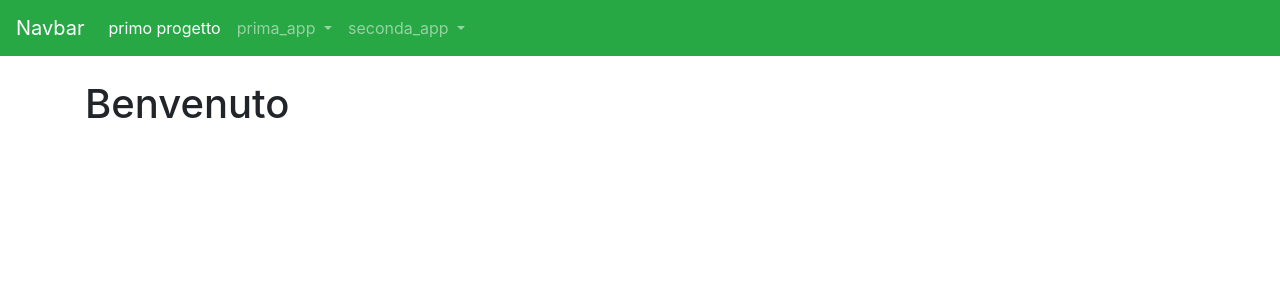
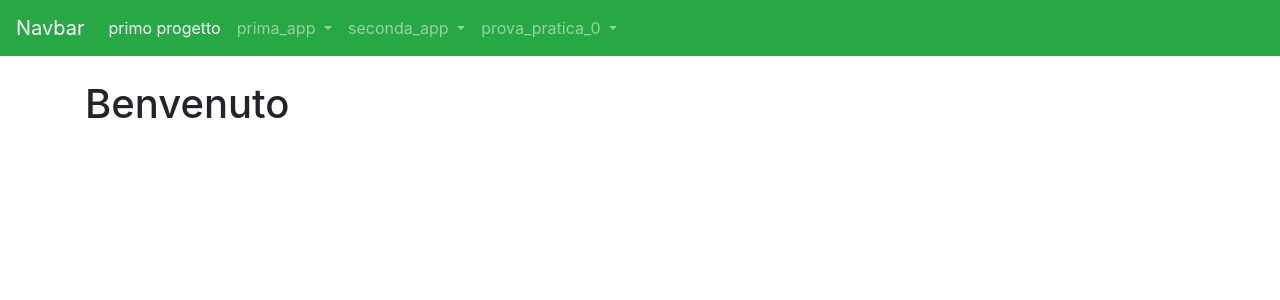
Before and after one commit to FrancescoLatella/primo_progetto, a Django app: page /prima_app/homepage in a window 1280 px wide. Shown: the top 300 px of the page. Run offline with Django 4.2, Linux system fonts and the light colour scheme.

Commit message:
aggiornamento

```diff
--- a/templates/base.html
+++ b/templates/base.html
@@ -49,6 +49,15 @@
                   <a class="dropdown-item" href="{% url 'seconda_app:es_for'%}">es for</a>
                 </div>
               </li>
+              <li class="nav-item dropdown">
+                <a class="nav-link dropdown-toggle" href="#" id="navbarDropdown" role="button" data-toggle="dropdown" aria-haspopup="true" aria-expanded="false">
+                  prova_pratica_0
+                </a>
+                <div class="dropdown-menu" aria-labelledby="navbarDropdown">
+                  <a class="dropdown-item" href="{% url 'prova_pratica_0:somma'%}">somma</a>
+                  <a class="dropdown-item" href="{% url 'prova_pratica_0:media'%}">media</a>
+                </div>
+              </li>
           </ul>
         </div>
       </nav>
```
